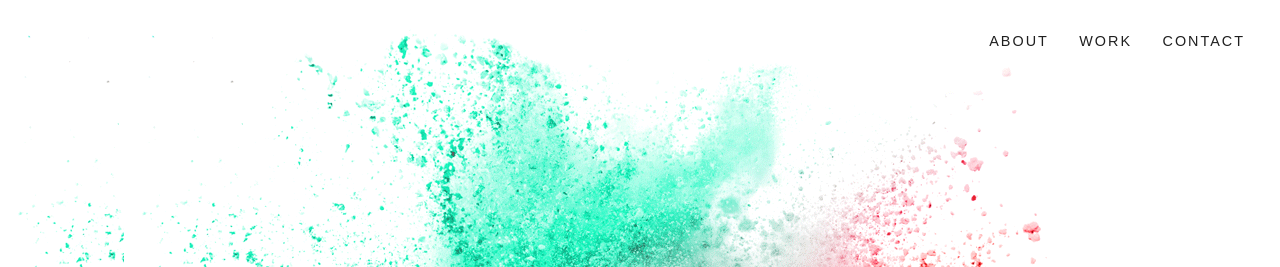
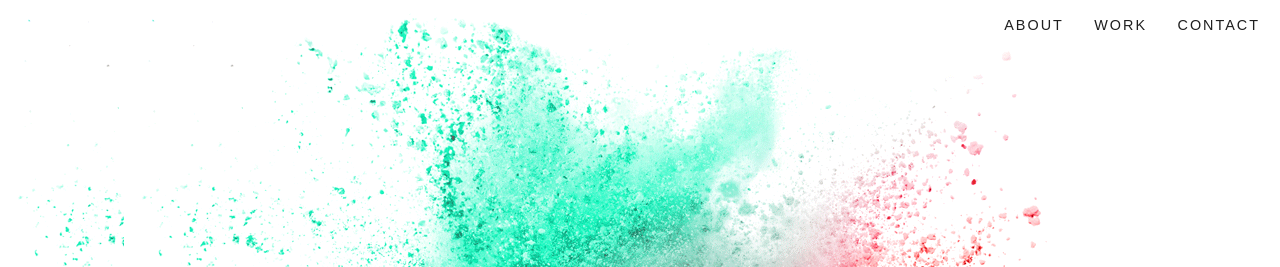
Before and after one commit to sarahcallison/portfolio-upgrade, a plain HTML site: page index.html in a window 1280 px wide. Shown: the top 267 px of the page. Drawn offline with Linux system fonts and the light colour scheme.

Commit message:
added class to and formatted intro image figure

```diff
--- a/CSS/main.css
+++ b/CSS/main.css
@@ -20,6 +20,10 @@ a:hover {
   background-repeat: no-repeat;
   margin-right: 100px;
   height: 664px;
+}
+
+figure.powder {
+  margin: 0;
 }
 
 .nameHeader, h4 {
@@ -48,14 +52,14 @@ h4 {
 nav ul {
     text-align: right;
     position: fixed;
-    right: 15px;
+    right: 20px;
     width: 100%;
     list-style-type: none;
 }
 
 nav ul li {
     display: inline-block;
-    margin: 0px 20px 30px 0px;
+    margin: 0px 0px 30px 20px;
     font-size: .9rem;
 }
 
--- a/index.html
+++ b/index.html
@@ -20,7 +20,7 @@
         </ul>
     </nav>
     <div id="intro">
-        <figure><img class="powder" src="images/powder-flat-no-text.gif"></figure>
+        <figure class="powder"><img class="powder" src="images/powder-flat-no-text.gif"></figure>
         <!-- <a href="https://www.freepik.com/free-photos-vectors/background">Background photo created by onlyyouqj - www.freepik.com</a> -->
         <P class="nameHeader">SARAH</p>
         <h4>web design student</h4>
```
